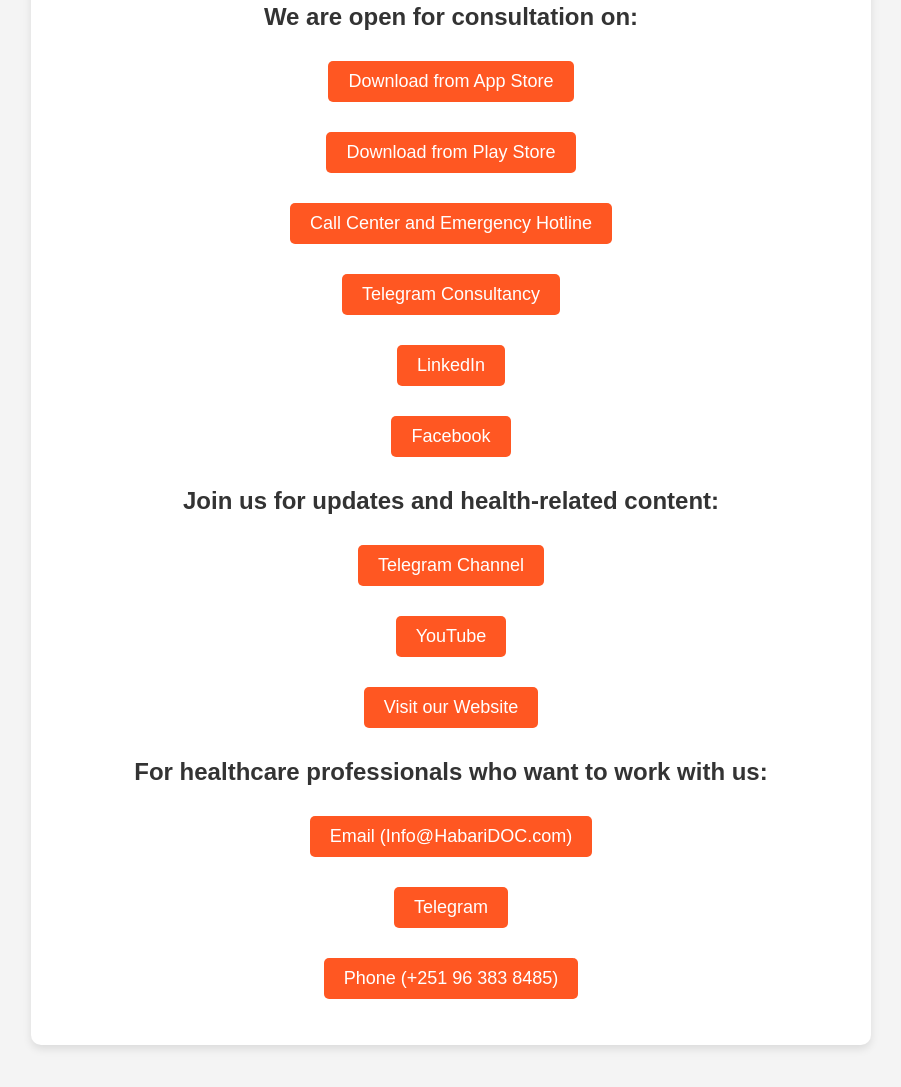
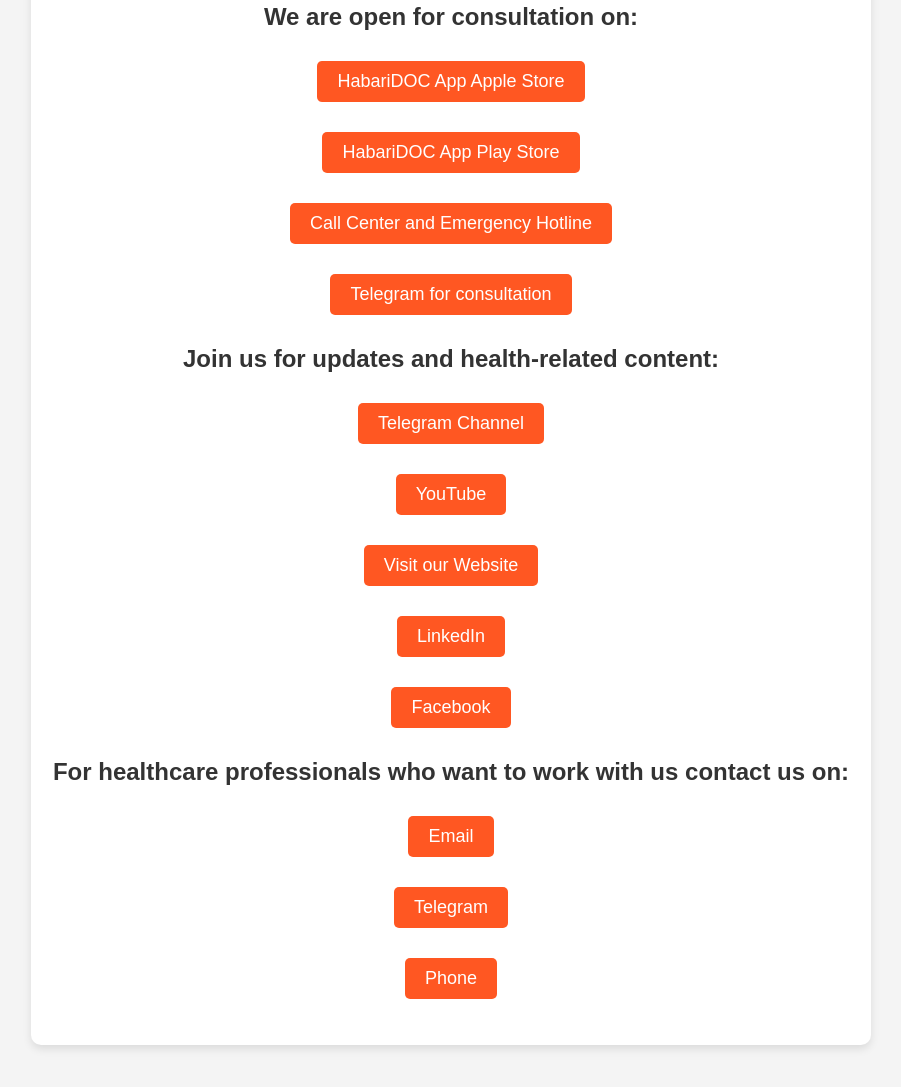
Before and after one commit to antenehtir/HabariDOC, a plain HTML site: page index.html in a window 1280 px wide. Shown: the part 777-1864 px from the top of the page, without its empty margins (189-1090 px from the left). Drawn offline with Linux system fonts and the light colour scheme.

Commit message:
Update index.html

```diff
--- a/index.html
+++ b/index.html
@@ -21,12 +21,10 @@
         <div class="consultation">
             <h2>We are open for consultation on:</h2>
             <ul>
-                <li><a href="https://www.apple.com/us/search/habaridoc?src=globalnav" class="app-link">Download from App Store</a></li>
-                <li><a href="https://play.google.com/store/search?q=habaridoc&c=apps&hl=en" class="app-link">Download from Play Store</a></li>
-                <li><a href="tel:+251XXXXXXXX" class="phone-link">Call Center and Emergency Hotline</a></li>
-                <li><a href="https://t.me/Anteneh95" class="telegram-link">Telegram Consultancy</a></li>
-                <li><a href="https://www.linkedin.com/company/habaridoc/?originalSubdomain=et" class="linkedin-link">LinkedIn</a></li>
-                <li><a href="https://facebook.com" class="facebook-link">Facebook</a></li>
+                <li><a href="https://www.apple.com/us/search/habaridoc?src=globalnav" class="app-link">HabariDOC App Apple Store</a></li>
+                <li><a href="https://play.google.com/store/search?q=habaridoc&c=apps&hl=en" class="app-link">HabariDOC App Play Store</a></li>
+                <li><a href="tel:+251963838485" class="phone-link">Call Center and Emergency Hotline</a></li>
+                <li><a href="https://t.me/Anteneh95" class="telegram-link">Telegram for consultation</a></li>
             </ul>
         </div>
 
@@ -37,16 +35,18 @@
                 <li><a href="https://t.me/HabariDocdigitalhealth" class="social-link">Telegram Channel</a></li>
                 <li><a href="https://www.youtube.com/@tenamazega4878" class="social-link">YouTube</a></li>
                 <li><a href="https://habaridoc.com" class="social-link">Visit our Website</a></li>
+                <li><a href="https://www.linkedin.com/company/habaridoc/?originalSubdomain=et" class="linkedin-link">LinkedIn</a></li>
+                <li><a href="https://facebook.com" class="facebook-link">Facebook</a></li>
             </ul>
         </div>
 
         <!-- Health Professionals Section -->
         <div class="professionals">
-            <h2>For healthcare professionals who want to work with us:</h2>
+            <h2>For healthcare professionals who want to work with us contact us on:</h2>
             <ul>
-                <li><a href="mailto:Info@HabariDOC.com" class="contact-link">Email (Info@HabariDOC.com)</a></li>
+                <li><a href="mailto:Info@HabariDOC.com" class="contact-link">Email </a></li>
                 <li><a href="https://t.me/Anteneh95" class="contact-link">Telegram</a></li>
-                <li><a href="tel:+251963838485" class="contact-link">Phone (+251 96 383 8485)</a></li>
+                <li><a href="tel:+251963838485" class="contact-link">Phone </a></li>
             </ul>
         </div>
     </div>
```
